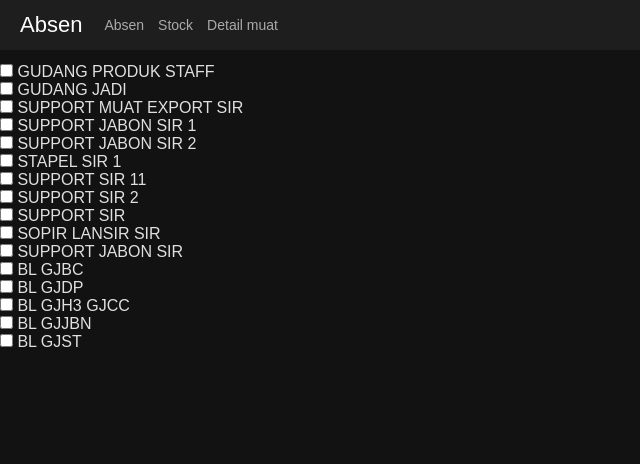
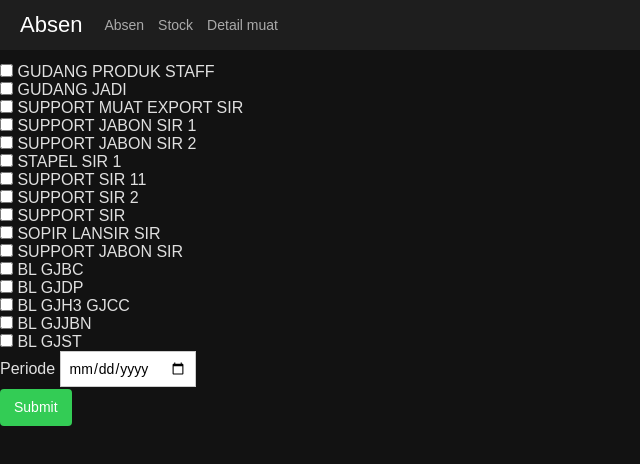
Before and after one commit to rijalBinHusen/admin-tools, a Vue app: page / in a window 1280 px wide. Both pictures are taken after a click on the link "Absen". Shown: the top 464 px of the page, without its empty margins (0-640 px from the left). Built offline with nearby package versions, Linux system fonts and the light colour scheme.

Commit message:
Set absen data

```diff
--- a/src/pages/Absen.vue
+++ b/src/pages/Absen.vue
@@ -1,4 +1,6 @@
 <script lang="ts" setup>
+    import { ref } from 'vue';
+
     const departements = [
         { id: 240, name: " GUDANG PRODUK STAFF" },
         { id: 392, name: " GUDANG JADI" },
@@ -17,6 +19,13 @@
         { id: 4530, name: "BL GJJBN" },
         { id: 871, name: "BL GJST" }
     ]
+
+    const departementSelected = ref<number[]>([]);
+    const datePick = ref('');
+
+    function handleSubmit() {
+        console.log(departementSelected.value, datePick.value)
+    }
 </script>
 
 <template>
@@ -24,8 +33,20 @@
     <div class="row">
         <div v-for="departemen of departements" class="col c12">
         <label>
-            <input type="checkbox" name="option" :value="departemen.id"> {{ departemen.name }}
+            <input
+                type="checkbox"
+                name="option"
+                :value="departemen.id"
+                v-model="departementSelected"
+            > {{ departemen.name }}
         </label>
+        </div>
+        <div class="col c12">
+            <label for="datePick">Periode </label>
+            <input type="date" name="datePick" id="datePick" v-model="datePick">
+        </div>
+        <div>
+            <input class="btn btn-b btn-sm smooth" type="submit" name="submit" id="submit" @click="handleSubmit">
         </div>
     </div>
 </template>
```
